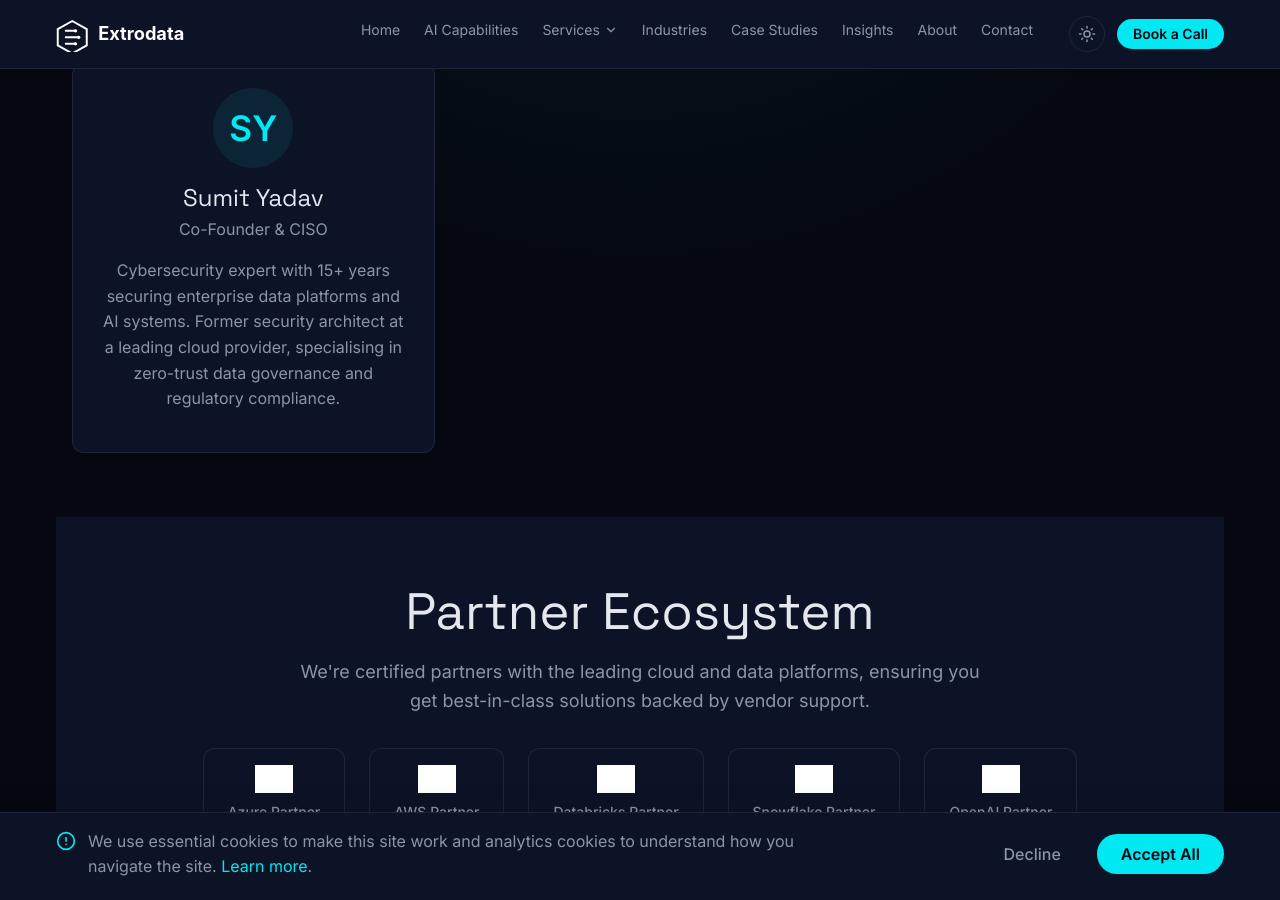
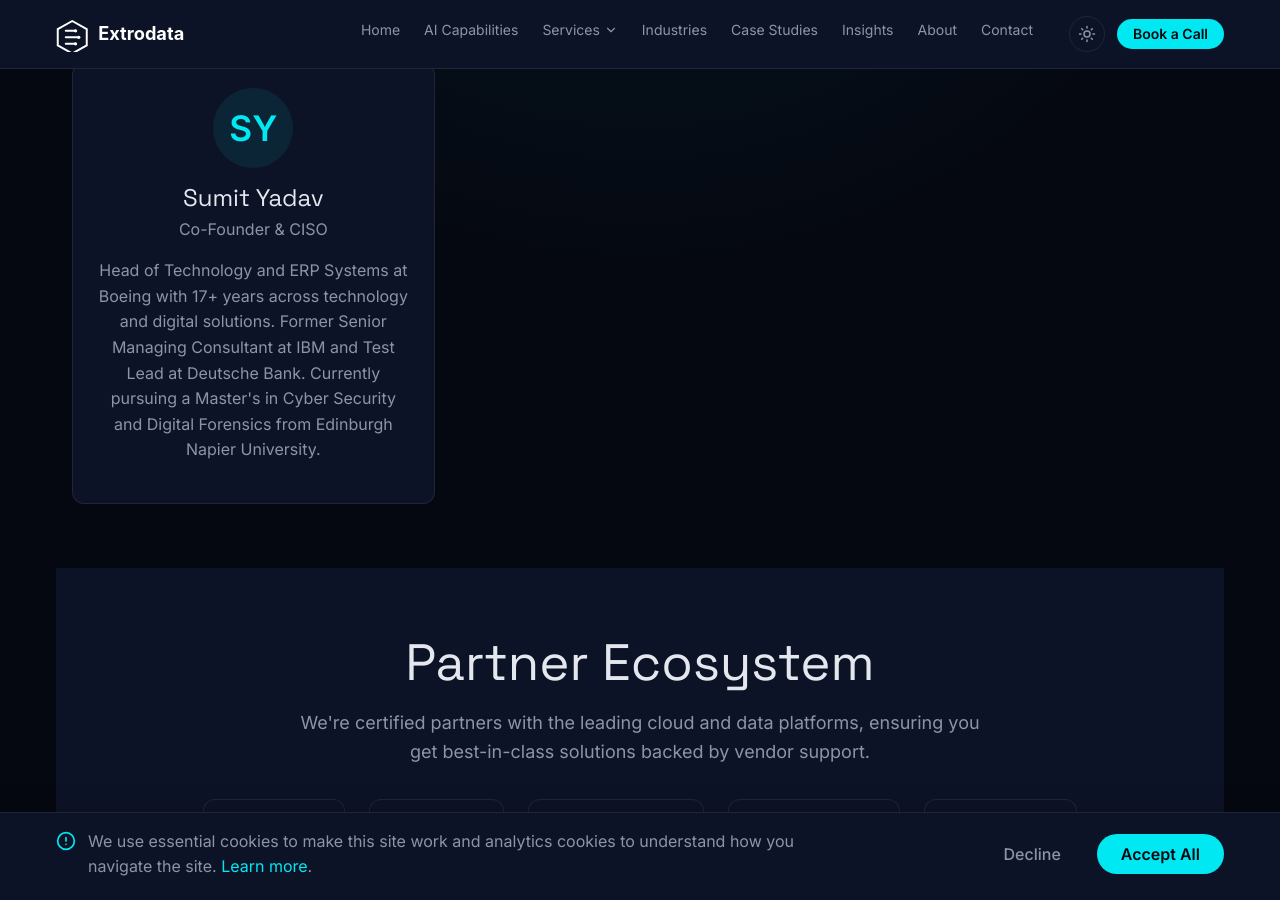
Before and after one commit to HBadhwar/extrodata, a Jekyll site: the page built from _pages/about.html, in a window 1280 px wide and 900 px high, scrolled down 1975 px. Built offline with Jekyll 4.4.1, drawn with Linux system fonts in a browser that asks for light colours; grey boxes are pictures that could not be loaded.

Commit message:
Update Sumit Yadav bio with real background from Boeing/IBM

```diff
--- a/_pages/about.html
+++ b/_pages/about.html
@@ -96,7 +96,7 @@
         <div class="avatar avatar--lg team-card__avatar">SY</div>
         <h3 class="team-card__name">Sumit Yadav</h3>
         <p class="team-card__role">Co-Founder &amp; CISO</p>
-        <p style="color:var(--color-text-muted);font-size:var(--text-sm);line-height:1.6;margin-top:var(--space-3);">Cybersecurity expert with 15+ years securing enterprise data platforms and AI systems. Former security architect at a leading cloud provider, specialising in zero-trust data governance and regulatory compliance.</p>
+        <p style="color:var(--color-text-muted);font-size:var(--text-sm);line-height:1.6;margin-top:var(--space-3);">Head of Technology and ERP Systems at Boeing with 17+ years across technology and digital solutions. Former Senior Managing Consultant at IBM and Test Lead at Deutsche Bank. Currently pursuing a Master's in Cyber Security and Digital Forensics from Edinburgh Napier University.</p>
       </div>
 
     </div>
```
